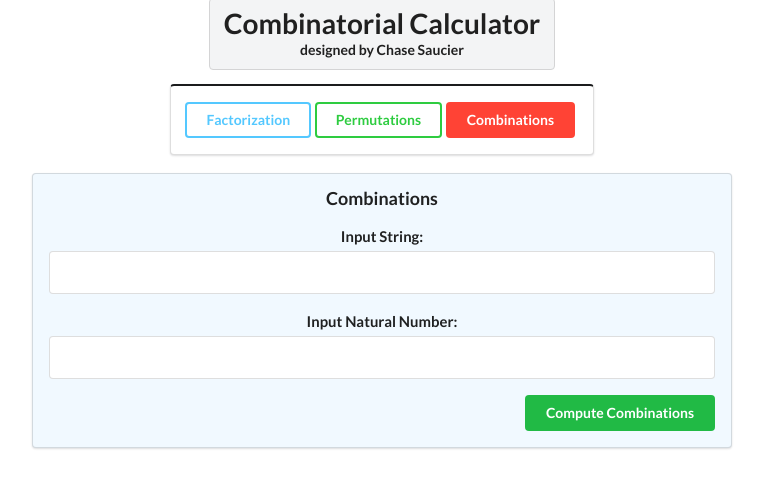
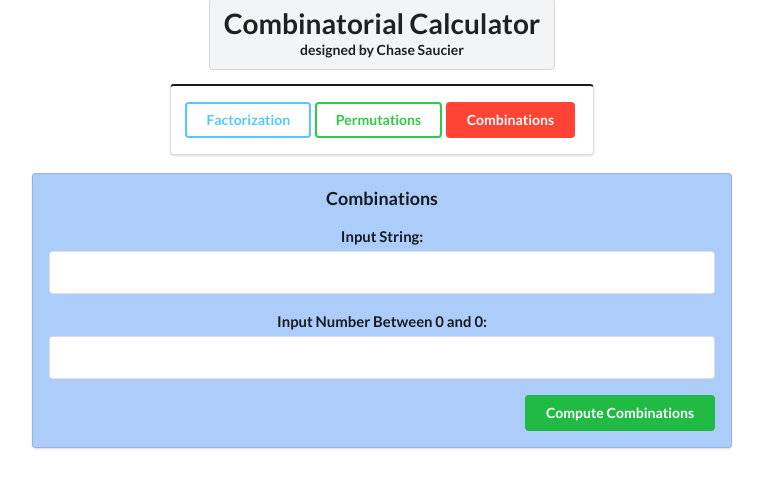
Before and after one commit to fugue1/combinatorial-calculator, an Angular app: page / in a window 1280 px wide. Both pictures are taken after a click on the button "Combinations". Shown: the top 488 px of the page, without its empty margins (258-1021 px from the left). Built offline with nearby package versions, Linux system fonts and the light colour scheme.

Commit message:
realtime comb form

```diff
--- a/src/app/app.component.html
+++ b/src/app/app.component.html
@@ -90,12 +90,12 @@
     <h3 class="ui header">Combinations</h3>
     <div class="field">
       <label for="input string"> Input String: </label>
-      <input name="cstring" #cstring>
+      <input type="text" name="cstring" #cstring (keyup)="0">
     </div>
 
     <div class="field">
-      <label for="input number"> Input Natural Number: </label>
-      <input name="nat" #nat>
+      <label for="input number"> Input Number Between 0 and {{ cstring.value.trim().length }}: </label>
+      <input  name="nat" #nat>
     </div>
 
     <div *ngIf="ermsg_c">
--- a/src/app/app.module.ts
+++ b/src/app/app.module.ts
@@ -1,5 +1,6 @@
 import { BrowserModule } from '@angular/platform-browser';
 import { NgModule } from '@angular/core';
+//import {FormsModule} from '@angular/forms';
 
 import { AppComponent } from './app.component';
 import { FactorsComponent } from './factors/factors.component';
@@ -24,7 +25,8 @@ import { Comb } from './comb/comb.model';
     DispArr,
   ],
   imports: [
-    BrowserModule
+    BrowserModule,
+    //FormsModule,
   ],
   providers: [],
   bootstrap: [AppComponent]
--- a/src/app/factors/factors.component.html
+++ b/src/app/factors/factors.component.html
@@ -1,5 +1,5 @@
 
-    <div [ngSwitch]="natnum.title" class="ui raised padded text container segment">
+    <div [ngSwitch]="natnum.title" class="ui raised padded text container black segment">
 
 
     <div *ngSwitchCase="1" class="ui stackable grid">
--- a/src/styles.css
+++ b/src/styles.css
@@ -7,7 +7,7 @@
 }
 
 form.ui.segment.form {
-  background-color: #F1F9FF;
+  background-color: #acccf9 /* #4492ff #F1F9FF */ ;
   margin-top: 2em;
 }
 
```
